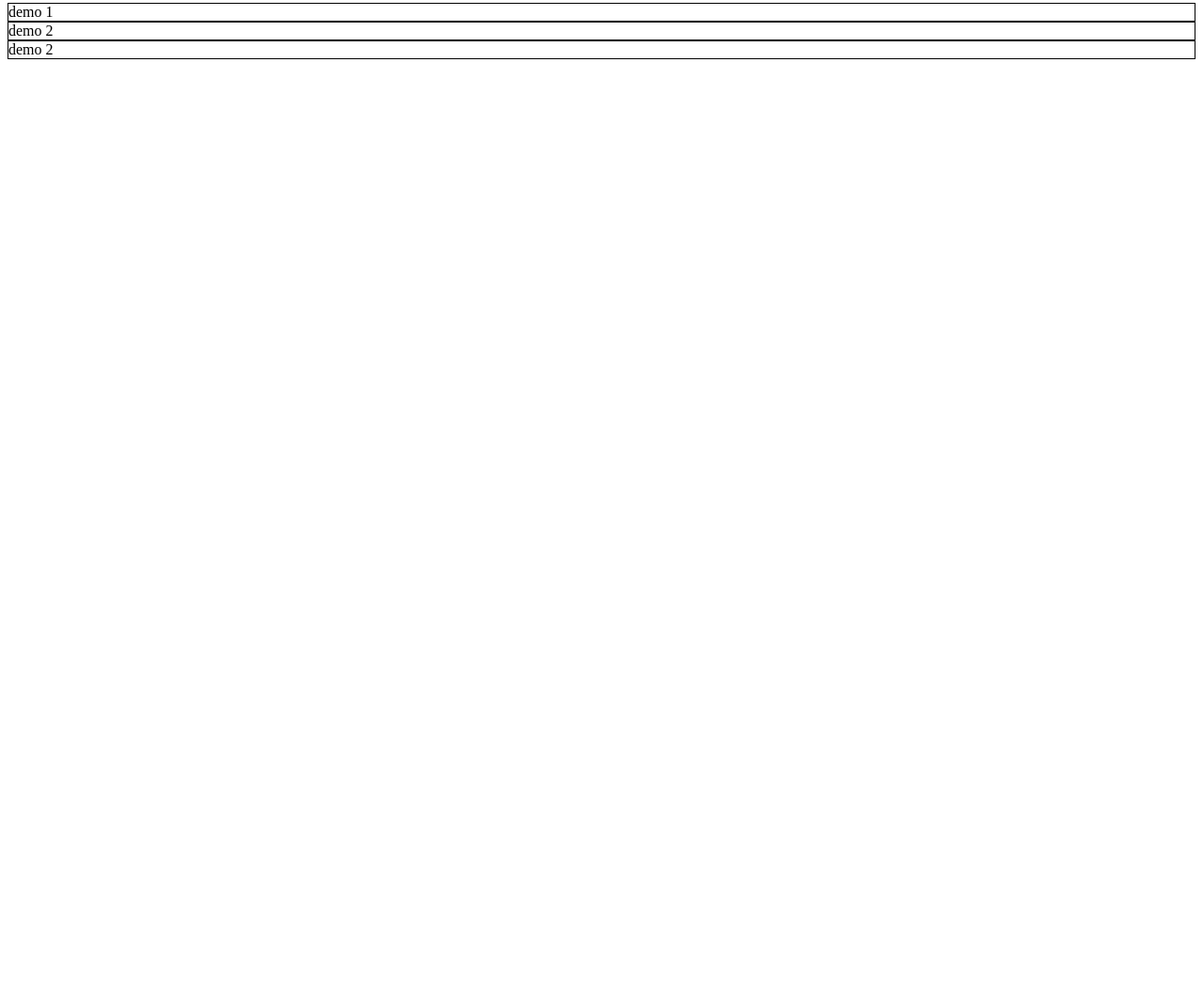
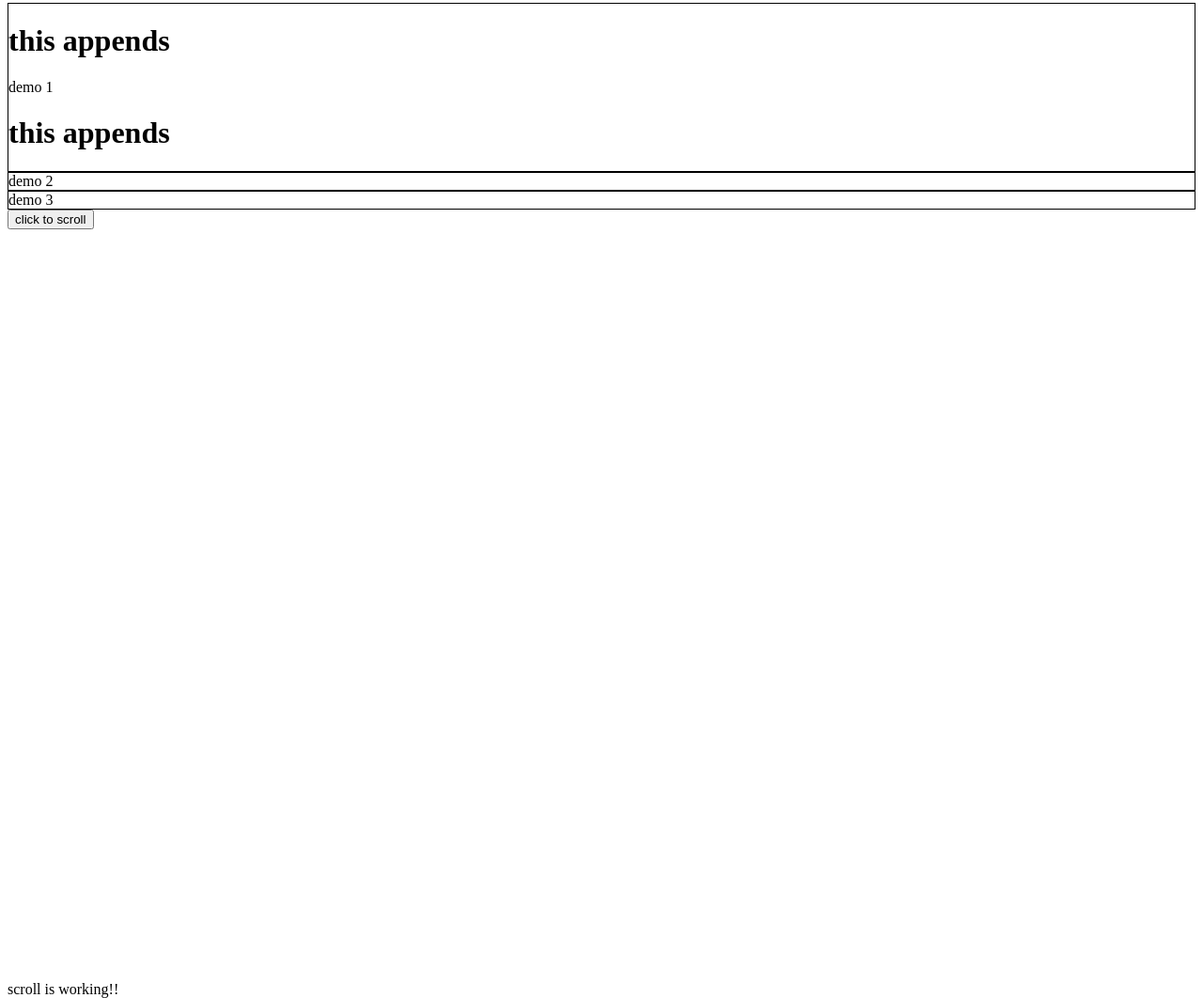
Before and after one commit to vishwasparashar/NullToUndefined, a plain HTML site: page index.html in a window 1280 px wide. Shown: the part 77-1139 px from the top of the page at 94% size. Before the commit the page ends 800 px from the top, so only its background shows below. Drawn offline with Linux system fonts and the light colour scheme.

Commit message:
day27-ii

```diff
--- a/index.html
+++ b/index.html
@@ -5,6 +5,7 @@
     <meta http-equiv="X-UA-Compatible" content="IE=edge">
     <meta name="viewport" content="width=device-width, initial-scale=1.0">
     <title>Document</title>
+    <link rel="stylesheet" href="./style.css">
 </head>
 <body>
     <h1>hello there</h1>
@@ -12,9 +13,12 @@
         inbuilt content
         </div> -->
         <!-- day 23   -->
-    <div class="demo"  style="border: 1px black solid;">demo 1</div>
+    <div class="demo" id="demo1" style="border: 1px black solid;">demo 1</div>
     <div class="demo"  style="border: 1px black solid;">demo 2</div>
-    <div class="demo" style="border: 1px black solid;">demo 2</div>
+    <div class="demo" style="border: 1px black solid;">demo 3</div>
+    <button class="btnDemo">click to scroll</button>
+
+    <footer>scroll is working!!</footer>
 </body>
 <script src="./script.js"></script>
 </html>
--- a/script.js
+++ b/script.js
@@ -970,7 +970,7 @@ console.log(Date.getTime()); */
 
 /***********************day26********************************/
 
-const date1=new Date();
+/*const date1=new Date();
 
 const date2=new Date('sun 15 march 2022');
 console.log(date2);
@@ -1018,4 +1018,39 @@ const stop=setInterval(function(){
     if(counter<0){
         clearInterval(stop);
     }
-}, 1000)
+}, 1000)*/
+
+/***********************day27********************************/
+console.log(document.querySelectorAll('.demo')); //returns nodelist
+console.log(document.getElementsByTagName('div'));// returns html collection
+const demo=document.querySelector('#demo1');
+//creating HTML tags
+let creation1=document.createElement('div');
+let creation2=document.createElement('h1');
+creation2.append('this appends');         //these append and prepend methods are used to populate the element on which they are called on
+creation1.prepend(creation2);
+demo.append(creation1);         //two things can't be odne on same element that dosent work here latest method gets overwritten
+// demo.prepend(creation1);
+
+demo.prepend(creation1.cloneNode(true)); // using clone node we can copy the node and then make both of them work
+
+const footer=document.querySelector('footer');
+const btn=document.querySelector('.btnDemo');
+const cords1=footer.getBoundingClientRect();    //gets the coordinates of the footer element
+
+btn.addEventListener('click',function() {
+    console.log(btn.getBoundingClientRect());
+   console.log('x and why co ordinate',window.pageXOffset,window.pageYOffset);
+   console.log(document.documentElement.clientHeight,btn.clientWidth);
+   console.log(cords1);
+//    window.scrollTo(cords1.left,cords1.top); //this will make the scroll happen to the particular coordinate  metioned
+
+   // passing objects inside the window.scrollTo()
+//    window.scrollTo({
+//        left:cords1.left+window.pageXOffset,
+//        top:cords1.top+window.pageYOffset,
+//        behavior:'smooth',
+//    });
+// these are all old methods
+footer.scrollIntoView({behavior:"smooth"}); // the new method which dose't need all those math
+});
--- /dev/null
+++ b/style.css
@@ -0,0 +1,3 @@
+footer{
+    transform: translate(0,800px);
+}
```
Also changed, not shown: 1 other file.
